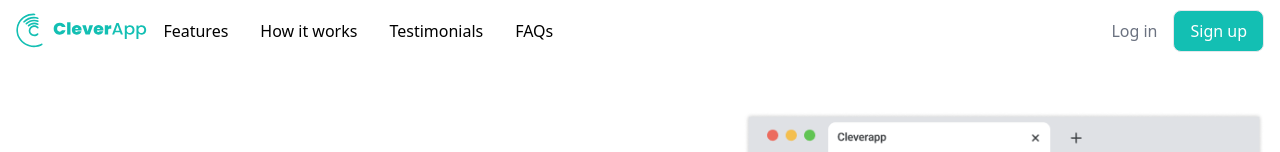
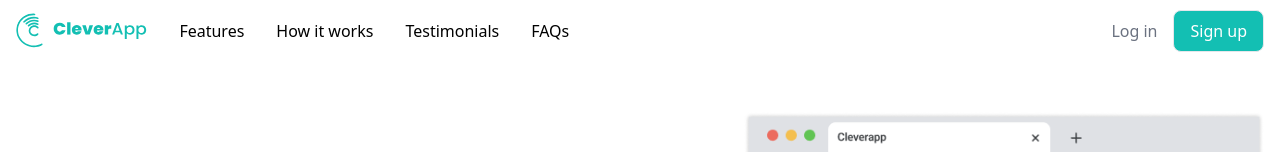
Before and after one commit to abdallahmohamedien/Seekior-Landing-Page, a website: page index.html in a window 1280 px wide. Shown: the top 152 px of the page. Drawn offline with nearby package versions, Linux system fonts and the light colour scheme.

Commit message:
fixed links and margin right

```diff
--- a/index.html
+++ b/index.html
@@ -100,11 +100,11 @@
             </button>
           </div>
           <div
-            class="flex-1 ml-1 hidden w-full lg:flex lg:w-auto lg:order-1"
+            class=" flex-1 pl-5 hidden w-full lg:flex lg:w-auto lg:order-1"
             id="mobile-menu-2"
           >
             <ul
-              class="flex flex-col mt-5 lg:flex-row lg:space-x-8 lg:mt-0"
+              class="flex flex-col lg:flex-row lg:space-x-8 lg:mt-0"
             >
               <li>
                 <a href="#" class="hover:text-green-100"
```
